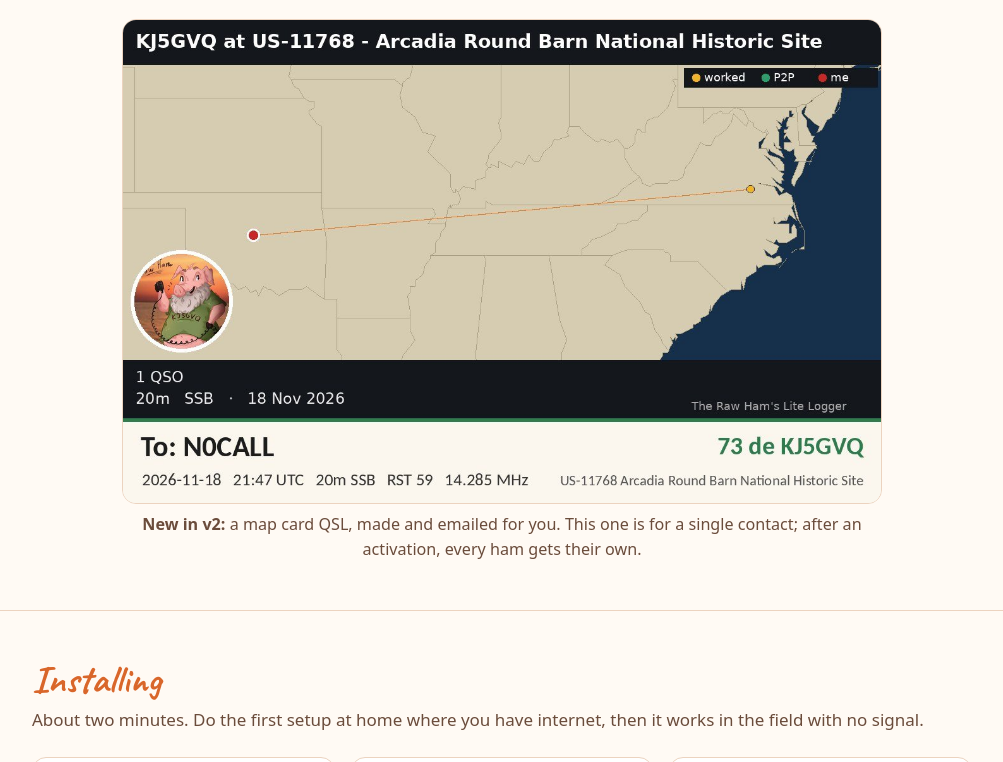
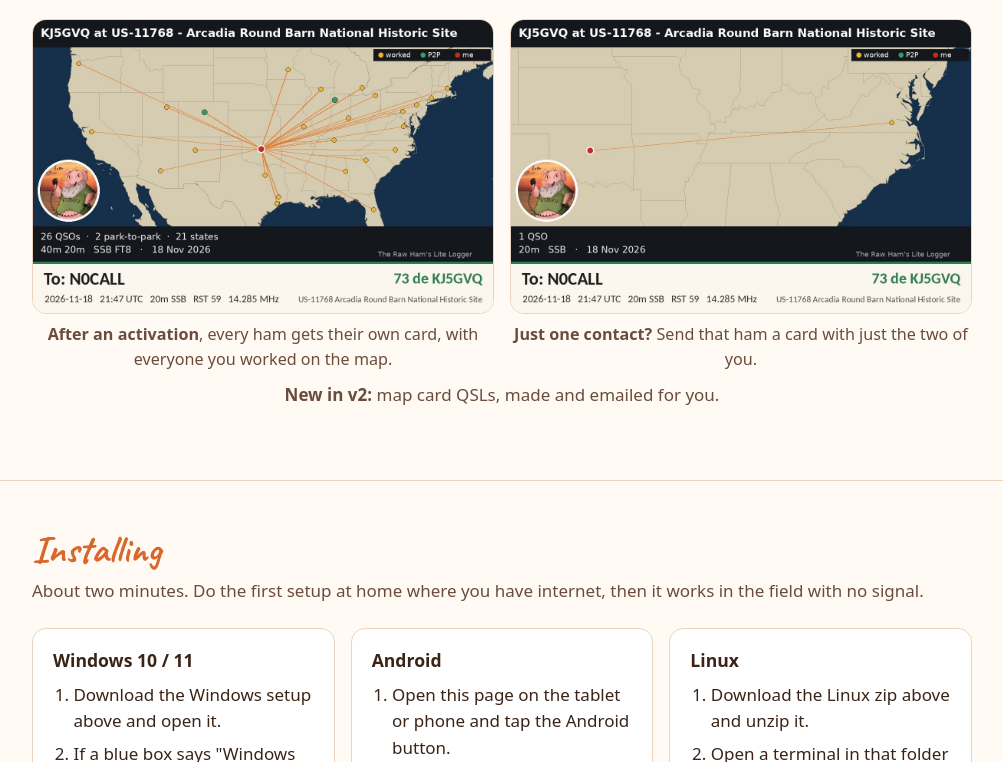
Before and after one commit to RawHamRadio/rawham-lite-logger, a plain HTML site: page index.html in a window 1280 px wide. Shown: the part 2592-3354 px from the top of the page, without its empty margins (138-1141 px from the left). Drawn offline with Linux system fonts and the light colour scheme.

Commit message:
DRAFT: activation + single-contact map cards

```diff
--- a/index.html
+++ b/index.html
@@ -106,7 +106,8 @@
   .shot.has-img { padding: 0; border: 1px solid var(--line); background: #fff; }
   .field { margin: 14px 0 0; max-width: 560px; }
   .field img { width: 100%; height: auto; border-radius: var(--radius); border: 1px solid var(--line); display: block; }
-  .field.mapcard { max-width: 760px; margin: 22px auto 0; }
+  .mapcards { display: grid; grid-template-columns: 1fr 1fr; gap: 16px; margin-top: 22px; }
+  .mapcards .field { max-width: none; margin: 0; }
   .field figcaption { color: var(--ink-soft); font-size: .95em; margin-top: 8px; text-align: center; }
 
   .install { display: grid; grid-template-columns: repeat(auto-fit, minmax(270px, 1fr)); gap: 16px; }
@@ -149,7 +150,7 @@
     .hero p.lead { margin-left: auto; margin-right: auto; }
     .buttons { justify-content: center; }
     .btn { flex: 1 1 100%; }
-    .shots, .two, .coffee { grid-template-columns: 1fr; }
+    .shots, .two, .coffee, .mapcards { grid-template-columns: 1fr; }
   }
   .new{font-size:.7em;background:#e8590c;color:#fff;border-radius:4px;padding:1px 5px;vertical-align:middle;margin-left:4px}
 </style>
@@ -254,16 +255,23 @@
 <section id="screens">
   <div class="wrap">
     <h2 class="hand">Take a look</h2>
-    <p class="sub">The PC version, the tablet version, and a v2 map card.</p>
+    <p class="sub">The PC version, the tablet version, and and the new v2 map cards.</p>
     <div class="shots">
       <!-- Swap a placeholder for: <div class="shot has-img"><img src="shot-pc.png" alt="..."></div> -->
       <div class="shot has-img"><img src="shot-pc.jpg" alt="The Raw Ham's Lite Logger on a Windows PC, hunting parks"></div>
       <div class="shot has-img"><img src="shot-android.jpg" alt="The Raw Ham's Lite Logger on an Android tablet during a POTA activation at US-10951"></div>
     </div>
-    <figure class="field mapcard">
-      <img src="mapcard.jpg" alt="A map card QSL: KJ5GVQ at US-11768 Arcadia Round Barn, a line on the map to the other station, and the contact details under the map" loading="lazy">
-      <figcaption><b>New in v2:</b> a map card QSL, made and emailed for you. This one is for a single contact; after an activation, every ham gets their own.</figcaption>
-    </figure>
+    <div class="mapcards">
+      <figure class="field">
+        <img src="mapcard-activation.jpg" alt="An activation map card: KJ5GVQ at US-11768 with lines to 26 contacts across the US, and one ham's contact details under the map" loading="lazy">
+        <figcaption><b>After an activation</b>, every ham gets their own card, with everyone you worked on the map.</figcaption>
+      </figure>
+      <figure class="field">
+        <img src="mapcard-single.jpg" alt="A single-contact map card: one line from KJ5GVQ in Oklahoma to the other station, with the contact details under the map" loading="lazy">
+        <figcaption><b>Just one contact?</b> Send that ham a card with just the two of you.</figcaption>
+      </figure>
+    </div>
+    <p class="sub" style="text-align:center;margin-top:10px"><b>New in v2:</b> map card QSLs, made and emailed for you.</p>
   </div>
 </section>
 
```
Also changed, not shown: mapcard-activation.jpg (added), mapcard-single.jpg (renamed from mapcard.jpg).
